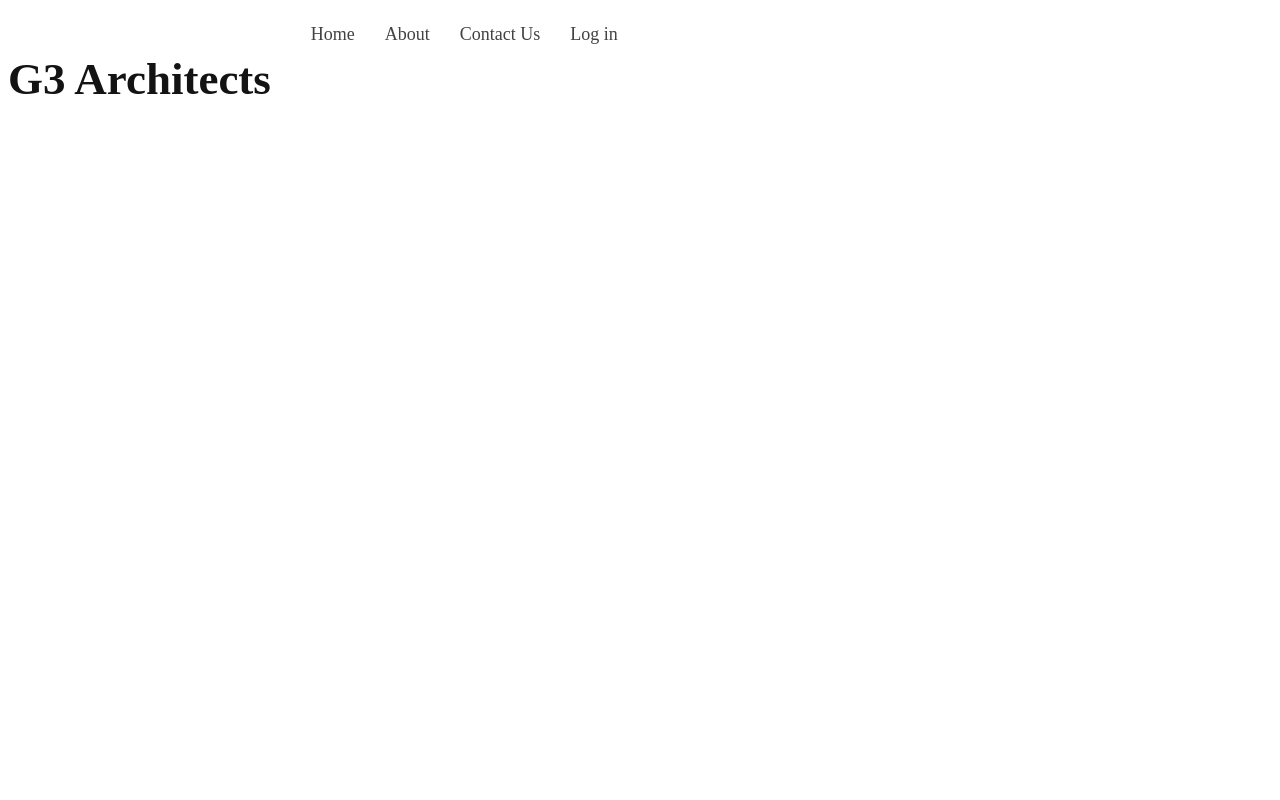
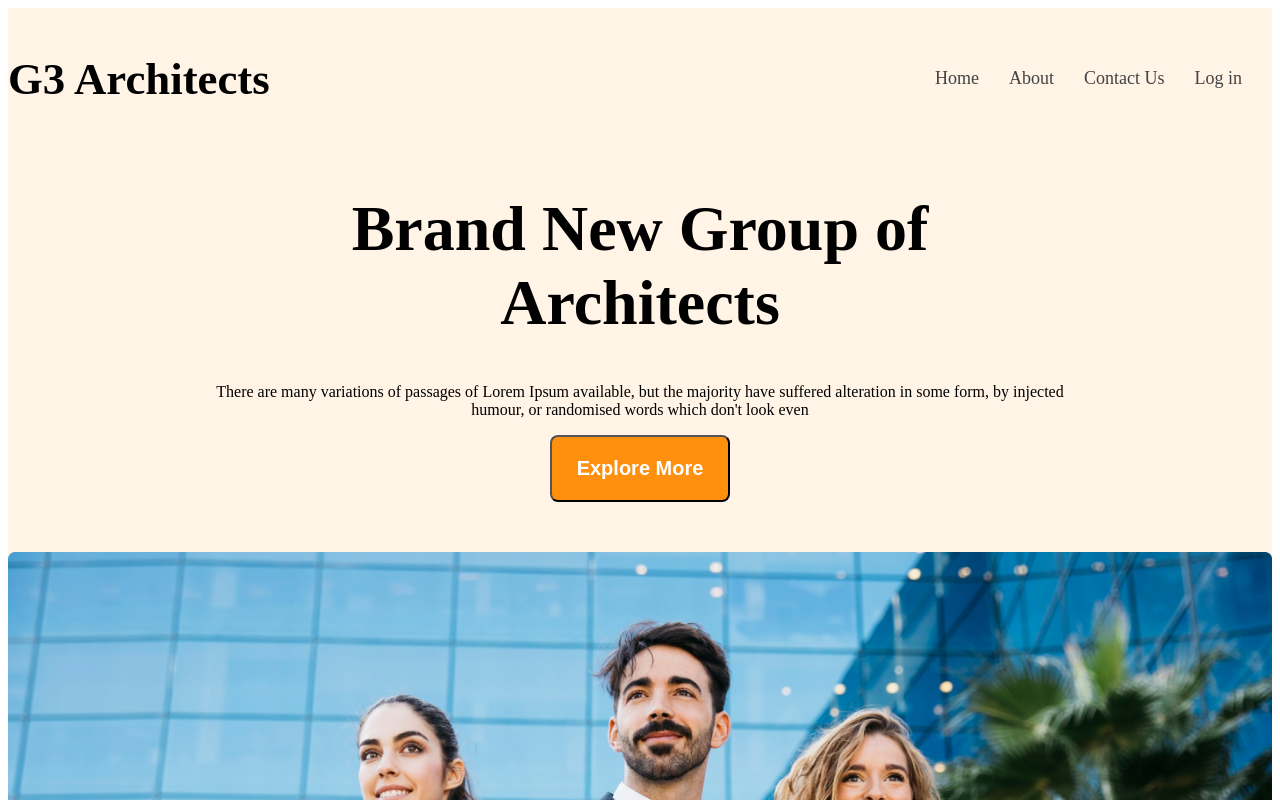
Before and after one commit to Rittik221/g3-architects-website, a plain HTML site: page index.html in a window 1280 px wide. Shown: the top 800 px of the page. Drawn offline with Linux system fonts and the light colour scheme; a web font is replaced by a local one.

Commit message:
added the styles and html file

```diff
--- a/index.html
+++ b/index.html
@@ -7,16 +7,24 @@
   <link rel="stylesheet" href="styles/architect.css">
 </head>
   <body class=".work-sans-font">
-  <header>
+  <header class="bg-primary">
     <nav class="navber display-flex">
       <h3 class="brand">G3 Architects</h3>
       <ul class="nav-links display-flex">
-        <li class="nav-item"><a href="" class="nav-link">Home</a></li>
-        <li class="nav-item"><a href="" class="nav-link">About</a></li>
-        <li class="nav-item"><a href="" class="nav-link">Contact Us</a></li>
-        <li class="nav-item"><a href="" class="nav-link">Log in</a></li>
+        <li class="nav-item"><a href="" class="nav-link text-grey">Home</a></li>
+        <li class="nav-item"><a href="" class="nav-link text-grey">About</a></li>
+        <li class="nav-item"><a href="" class="nav-link text-grey">Contact Us</a></li>
+        <li class="nav-item"><a href="" class="nav-link text-grey">Log in</a></li>
       </ul>
     </nav>
+    <div class="banner">
+        <div class="banner-content">
+          <h1 class="title">Brand New Group of Architects</h1>
+        <p class="description">There are many variations of passages of Lorem Ipsum available, but the majority have suffered alteration in some form, by injected humour, or randomised words which don't look even</p>
+        <button class="btn-primary">Explore More</button>
+        </div>
+        <img class="banner-img" src="images/banner.png" alt="">
+    </div>
   </header>
   <main>
 
--- a/styles/architect.css
+++ b/styles/architect.css
@@ -12,20 +12,40 @@
 .display-flex{
   display: flex;
 }
+/*dark2*/
+.text-grey{
+  color: #424242;
+}
+
+/*dark 03*/
+.text-grey-light{
+
+}
+.bg-primary{
+  background-color: rgba(255, 144, 14, 0.1);
+}
+
+.btn-primary{
+  font-weight: 600;
+  font-size: 1.25rem;
+  background-color: #FF900E;
+  color: #FFFFFF;
+  padding: 20px 25px;
+  border-radius: 8px;
+}
 
 /*header style*/
-.brand{
-  font-weight: bold;
-  font-size: 45px;
-  color: #131313;
-}
+
 /*navber style*/
 .navber{
+  justify-content: space-between;
+  align-items: center;
+}
+.brand{
+ font-weight: bold;
+ font-size: 2.8rem;
+}
 
-}
-.nav-links{
-
-}
 .nav-item{
   list-style: none;
   margin-right: 30px;
@@ -34,5 +54,29 @@
   text-decoration: none;
   font-weight: 500px;
   font-size: 18px;
-  color: #424242;
 }
+.navber, .banner{
+  max-width: 1440px;
+  margin: 0 auto;
+}
+/*banner style*/
+.banner-content{
+  max-width: 860px;
+  margin: 0 auto;
+  text-align: center;
+  margin-bottom: 50px;
+}
+.title{
+  font-weight: bold;
+  font-size: 4rem;
+}
+
+.banner-img{
+  width: 100%;
+}
+/**responsive media query*/
+@media screen and (max-width:576px;) {
+  .navber, .nav-link{
+    flex-direction: column;
+  }
+}
```
